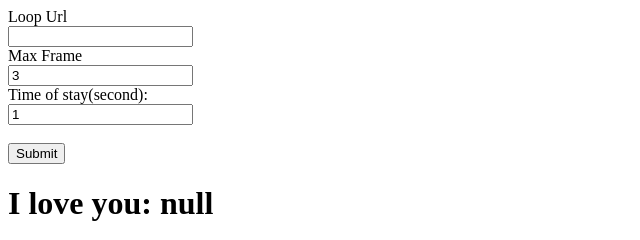
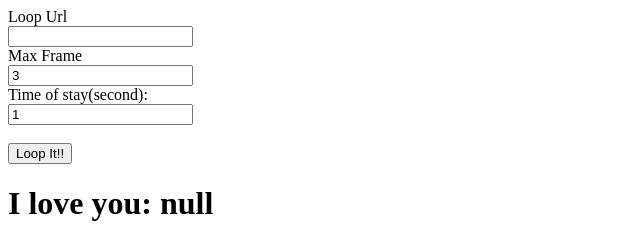
Before and after one commit to loopyou/loopyou.github.io, a plain HTML site: page index.html in a window 1280 px wide. Shown: the top 240 px of the page, 0-640 px from the left. Drawn offline with Linux system fonts and the light colour scheme.

```diff
--- a/index.html
+++ b/index.html
@@ -22,7 +22,7 @@
         <input type="text" id="maxFrame" name="maxFrame"><br>
         <label for="stayTime">Time of stay(second):</label><br>
         <input type="text" id="stayTime" name="stayTime" value="Doe"><br><br>
-        <input type="submit" value="Submit">
+        <input type="submit" value="Loop It!!">
     </form>
 
 
```
